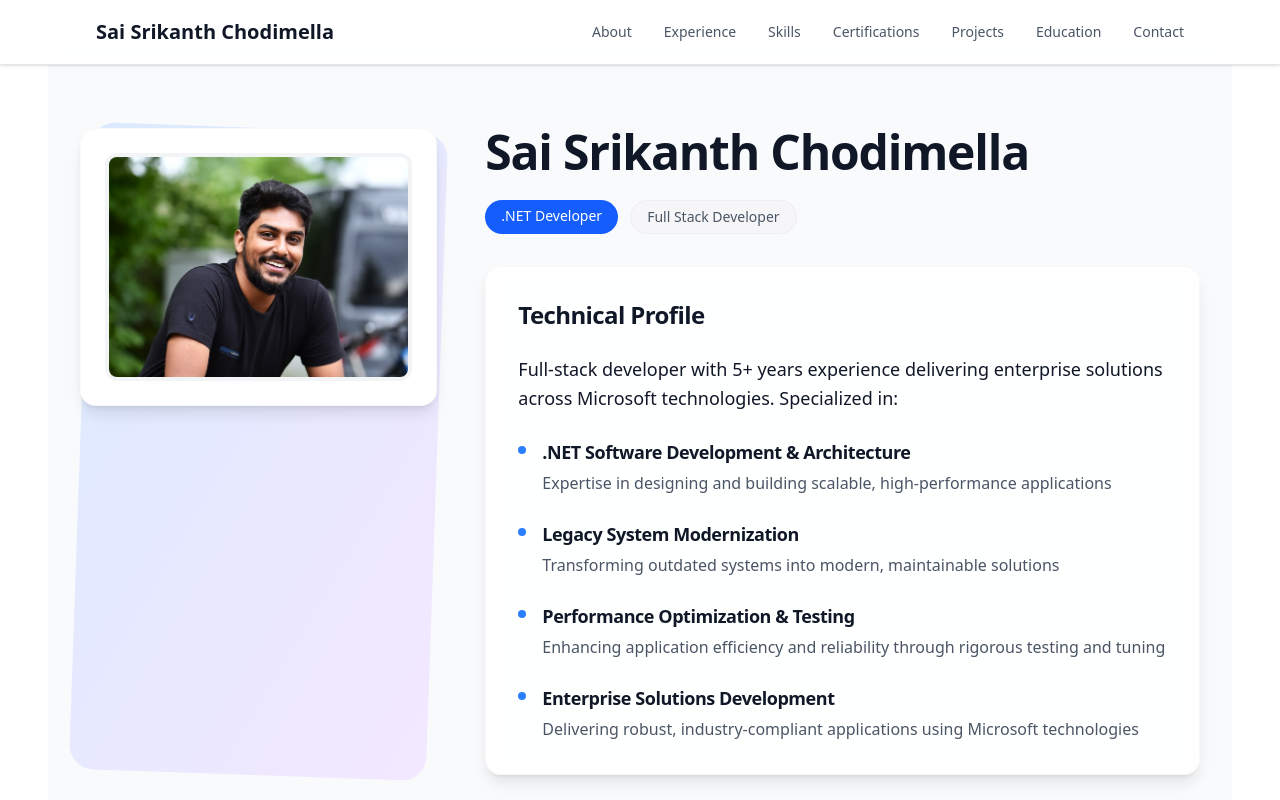
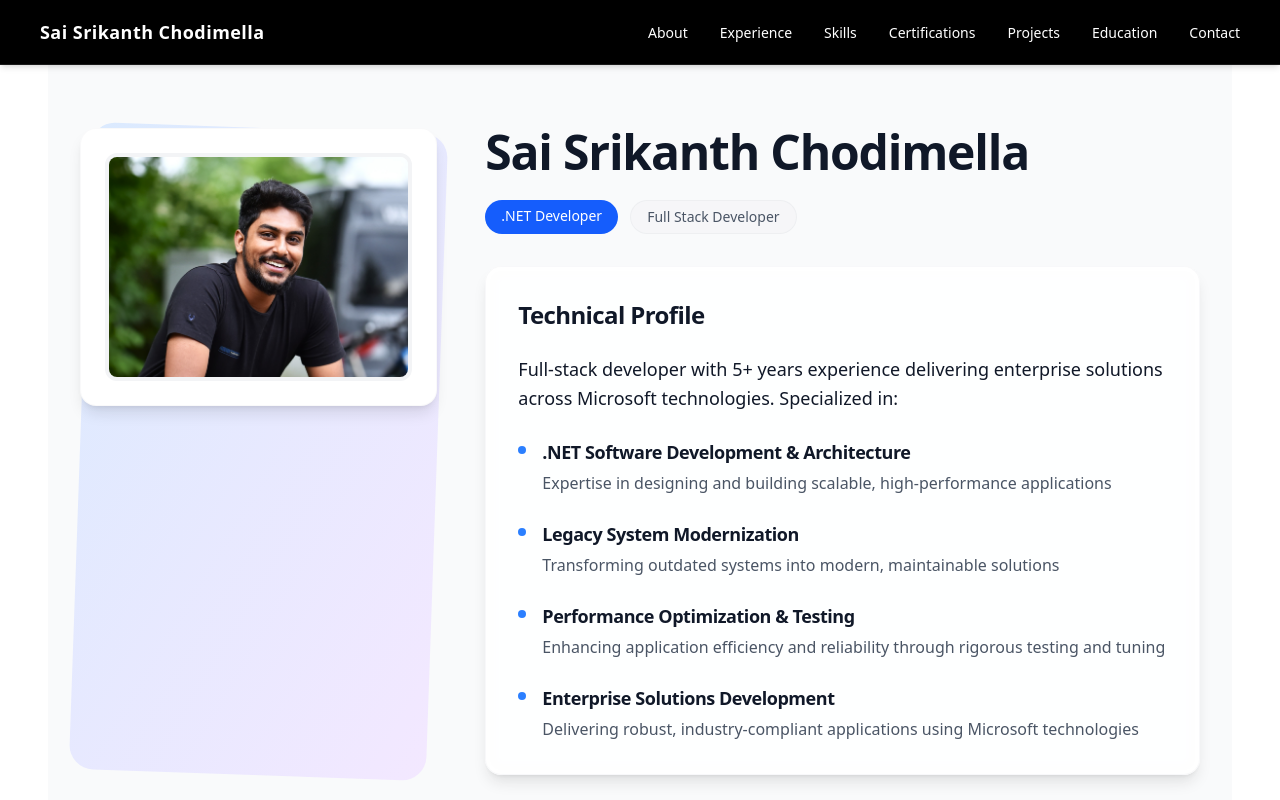
Before and after one commit to SaiSrikanthChodimella/ReactPortfolio, a React (Vite) app: page /ReactPortfolio/about in a window 1280 px wide. Shown: the top 800 px of the page. Built offline with nearby package versions, Linux system fonts and the light colour scheme.

Commit message:
modifying colours of nav bar to match footer

```diff
--- a/src/Components/Navbar.jsx
+++ b/src/Components/Navbar.jsx
@@ -16,7 +16,7 @@ const Navbar = ({ scrollToSection, refs }) => {
   const handleScroll = (sectionRef) => {
     if (sectionRef?.current) {
       sectionRef.current.scrollIntoView({ behavior: "smooth", block: "start" });
-      setTimeout(() => setIsOpen(false), 200); // Close menu after slight delay
+      setTimeout(() => setIsOpen(false), 200); // Close menu after delay
     }
   };
 
@@ -25,18 +25,18 @@ const Navbar = ({ scrollToSection, refs }) => {
       {/* Blur Overlay */}
       {isOpen && (
         <div
-          className="fixed inset-0 bg-black/20 backdrop-blur-sm z-40"
+          className="fixed inset-0 bg-black/40 backdrop-blur-sm z-40"
           onClick={() => setIsOpen(false)}
         />
       )}
 
-      <nav className="bg-white/80 backdrop-blur-sm border-b border-gray-200 shadow-sm fixed w-full z-50">
-        <div className="max-w-6xl mx-auto px-4 sm:px-6 lg:px-8">
+      <nav className="fixed w-full z-50 bg-black backdrop-blur-md border-b border-white/10 shadow-md">
+        <div className="max-w-7xl mx-auto px-6 sm:px-8 lg:px-10">
           <div className="flex justify-between items-center h-16">
             {/* Logo */}
             <button
               onClick={() => handleScroll(refs.aboutRef)}
-              className="text-xl font-semibold text-gray-900 hover:text-gray-700 transition-colors"
+              className="text-[18px] font-semibold tracking-wide text-white hover:text-gray-300 transition-all duration-300"
             >
               Sai Srikanth Chodimella
             </button>
@@ -47,7 +47,7 @@ const Navbar = ({ scrollToSection, refs }) => {
                 <button
                   key={item.title}
                   onClick={() => handleScroll(item.ref)}
-                  className="text-sm font-medium text-gray-600 hover:text-gray-900 transition-colors"
+                  className="text-[14px] font-medium text-white hover:text-gray-300 transition-all duration-300"
                 >
                   {item.title}
                 </button>
@@ -57,7 +57,7 @@ const Navbar = ({ scrollToSection, refs }) => {
             {/* Mobile Menu Button */}
             <button
               onClick={() => setIsOpen(!isOpen)}
-              className="md:hidden p-2 -mr-2 text-gray-600 hover:text-gray-900 focus:outline-none transition-colors"
+              className="md:hidden p-2 -mr-2 text-white hover:text-gray-300 transition-all duration-300"
               aria-label={isOpen ? "Close menu" : "Open menu"}
             >
               <svg
@@ -87,18 +87,18 @@ const Navbar = ({ scrollToSection, refs }) => {
 
           {/* Mobile Menu */}
           <div
-            className={`md:hidden absolute top-full left-0 right-0 bg-white border-b border-gray-200 shadow-lg transition-all duration-300 ease-in-out ${
+            className={`md:hidden absolute top-full left-0 right-0 bg-black/90 backdrop-blur-lg border-b border-white/10 shadow-lg transition-all duration-300 ease-in-out ${
               isOpen
                 ? "opacity-100 translate-y-0"
                 : "opacity-0 -translate-y-4 pointer-events-none"
-            } z-50`}
+            } z-50 rounded-b-xl`}
           >
-            <div className="px-4 pt-2 pb-4 space-y-2">
+            <div className="px-6 py-4 space-y-2">
               {navigationLinks.map((item) => (
                 <button
                   key={item.title}
                   onClick={() => handleScroll(item.ref)}
-                  className="block px-3 py-2 text-base font-medium text-gray-600 hover:bg-gray-100 rounded-lg transition-colors w-full text-left"
+                  className="block px-3 py-2 text-[15px] font-medium text-white hover:bg-white/10 rounded-lg transition-all duration-300 w-full text-left"
                 >
                   {item.title}
                 </button>
```
